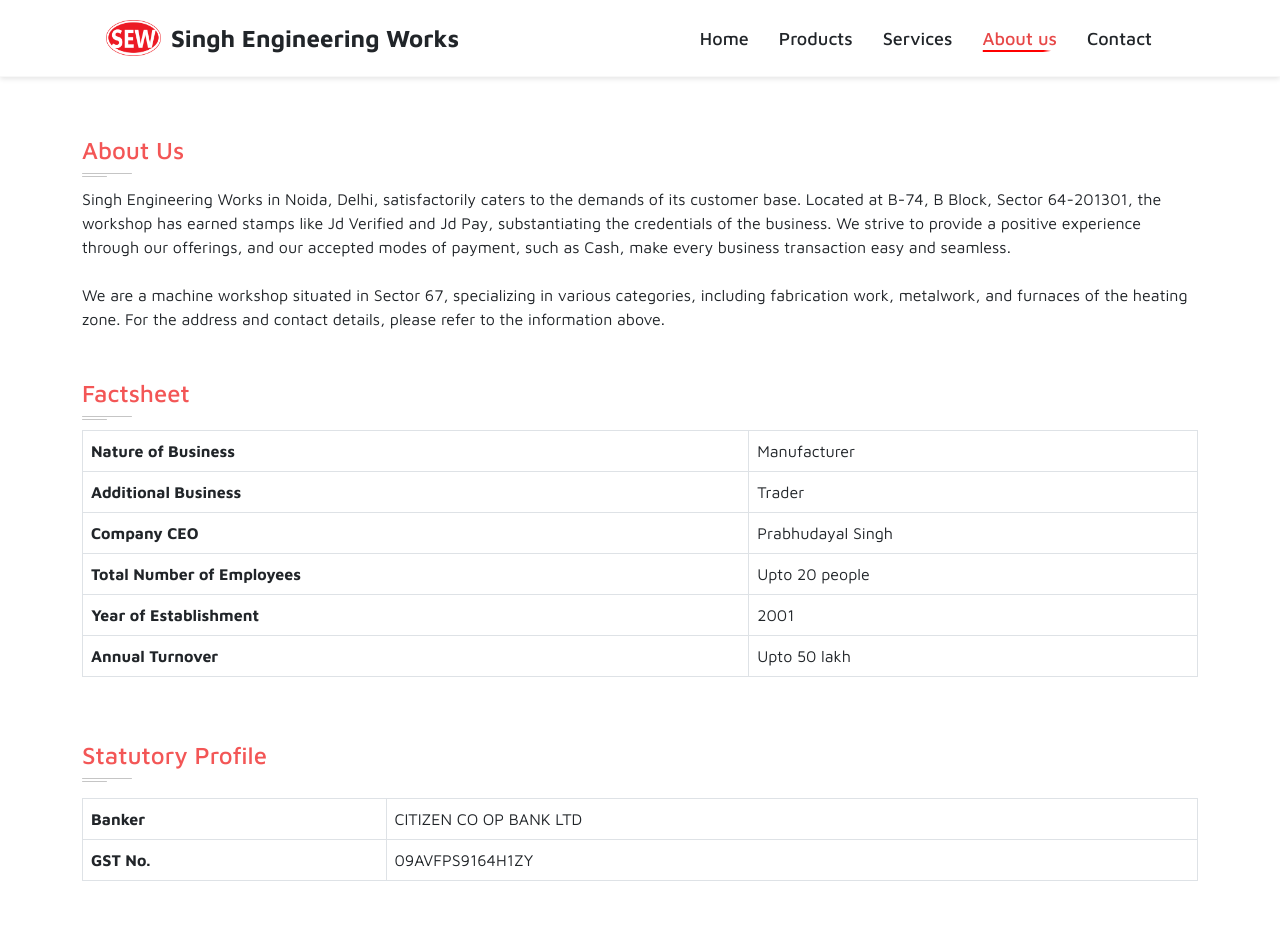
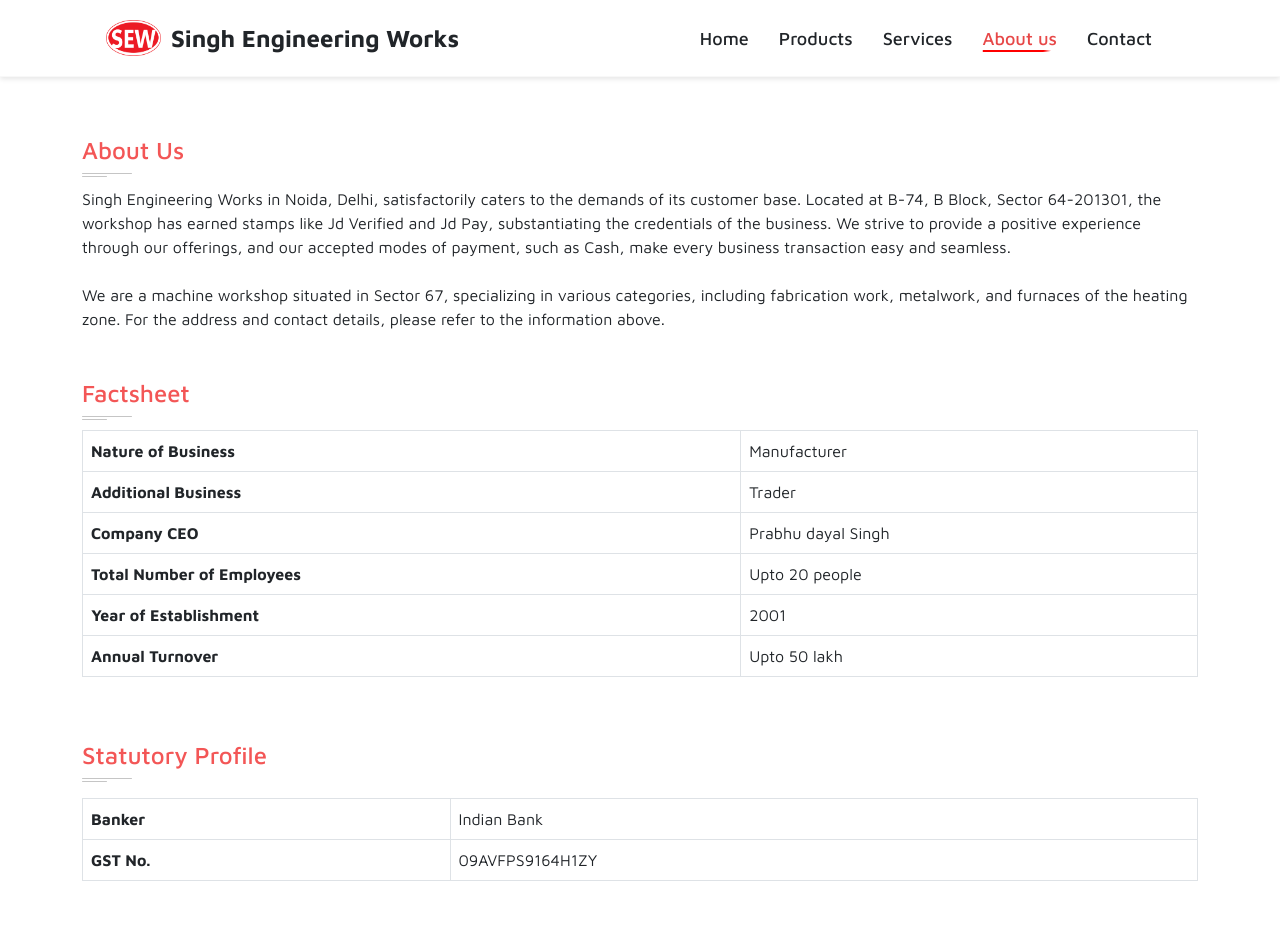
Before and after one commit to dayalneeraj1602/singh-Singh-works, a React (Create React App) app: page /about in a window 1280 px wide. Shown: the top 933 px of the page. Built offline with nearby package versions, Linux system fonts and the light colour scheme.

Commit message:
bank name change

```diff
--- a/src/pages/About.js
+++ b/src/pages/About.js
@@ -46,7 +46,7 @@
               <td>
                 <strong>Company CEO</strong>
               </td>
-              <td>Prabhudayal Singh</td>
+              <td>Prabhu dayal Singh</td>
             </tr>
             <tr>
               <td>
@@ -79,7 +79,7 @@
               <td>
                 <strong>Banker</strong>
               </td>
-              <td>CITIZEN CO OP BANK LTD</td>
+              <td>Indian Bank</td>
             </tr>
             <tr>
               <td>
```
